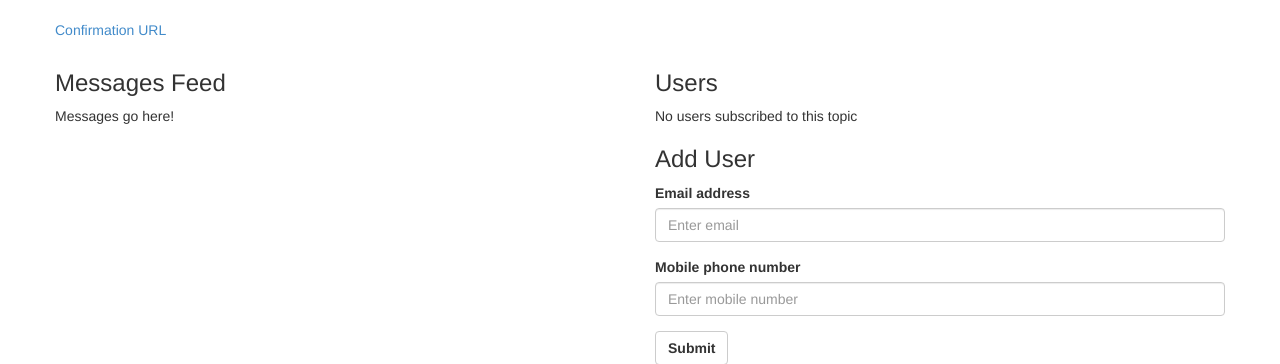
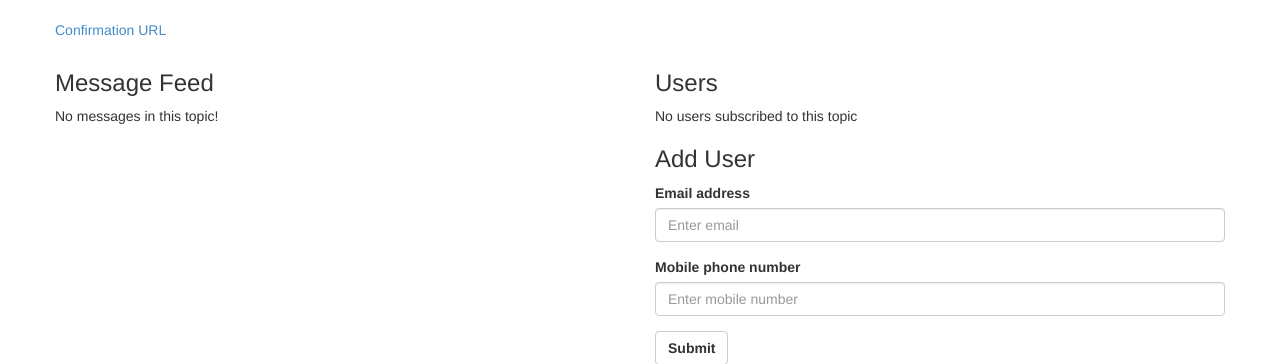
Before and after one commit to arturhoo/sns-twilio, a Flask app: template templates/topic.html in a window 1280 px wide. Shown: the top 364 px of the page. Run offline with Flask 2, Linux system fonts and the light colour scheme; the template is opened without the code that fills it, so the values that code supplies are empty.

Commit message:
Add the message model

```diff
--- a/app.py
+++ b/app.py
@@ -2,6 +2,7 @@
 from flask import Flask, request, json, render_template
 from flask.ext.sqlalchemy import SQLAlchemy
 from twilio.rest import TwilioRestClient
+from datetime import datetime as dt
 import local_settings
 
 app = Flask(__name__)
@@ -40,6 +41,26 @@ class User(db.Model):
         return '<User %r>' % self.email
 
 
+class Notification(db.Model):
+    id = db.Column(db.String(36), primary_key=True)
+    timestamp = db.Column(db.DateTime())
+    subject = db.Column(db.String(160))
+    message = db.Column(db.String())
+    snstopic_arn = db.Column(db.String(60), db.ForeignKey('snstopic.arn'))
+    snstopic = db.relationship('Snstopic', backref=db.backref('notifications', lazy='dynamic'))
+
+
+    def __init__(self, id, timestamp, subject, message, snstopic):
+        self.id = id
+        self.timestamp = timestamp
+        self.subject = subject
+        self.message = message
+        self.snstopic = snstopic
+
+    def __repr__(self):
+        return '<Notification %r>' % self.id
+
+
 @app.route('/')
 def topics():
     return render_template('index.html', topics=Snstopic.query.all())
@@ -68,7 +89,15 @@ def sns():
         arn = request.headers.get('x-amz-sns-topic-arn')
         topic = Snstopic.query.get(arn)
         obj = json.loads(request.data)
+
+        notification_id = obj[u'MessageId']
+        timestamp = dt.strptime(obj[u'Timestamp'], '%Y-%m-%dT%H:%M:%S.%fZ')
         subject = obj[u'Subject']
+        message = obj[u'Message']
+        notification = Notification(notification_id, timestamp, subject, message, topic)
+        db.session.add(notification)
+        db.session.commit()
+
         for user in topic.users:
             message = twilio_client.sms.messages.create(to=user.telephone,
                                                         from_=local_settings.FROM_NUMBER,
--- a/templates/topic.html
+++ b/templates/topic.html
@@ -13,8 +13,16 @@
 
         <div class="row">
           <div class="col-6 col-sm-6 col-lg-6">
-            <h3>Messages Feed</h3>
-            Messages go here!
+            <h3>Message Feed</h3>
+            {% if topic.notifications.all() %}
+              {% for notification in topic.notifications|sort(attribute='timestamp', reverse=True) %}
+                <h4>{{ notification.subject }}</h4>
+                <p>{{ notification.message }}</p>
+                <small>{{ notification.timestamp }}</small>
+              {% endfor %}
+            {% else %}
+              <p>No messages in this topic!</p>
+            {% endif %}
           </div>
           <div class="col-6 col-sm-6 col-lg-6">
             <h3>Users</h3>
```
